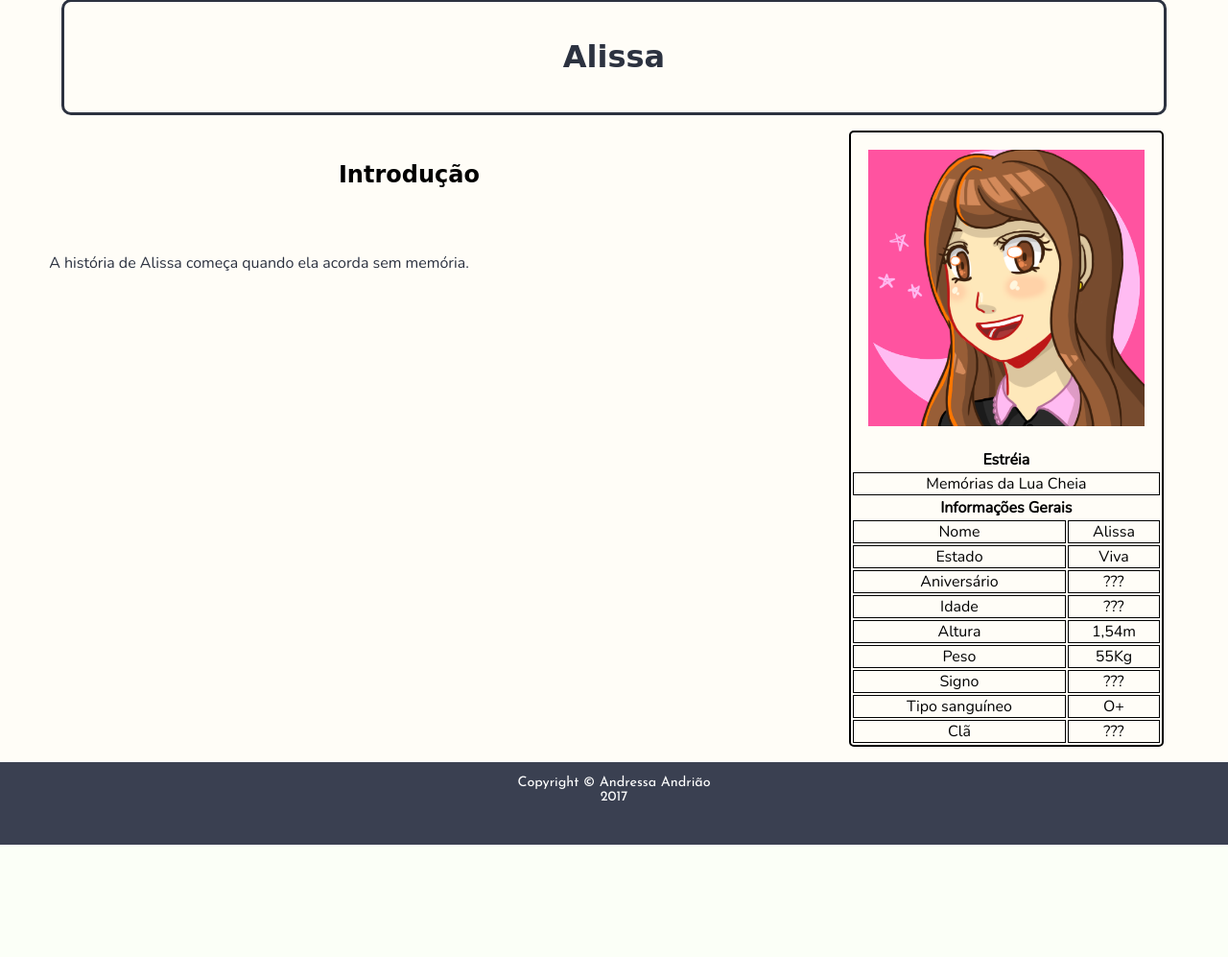
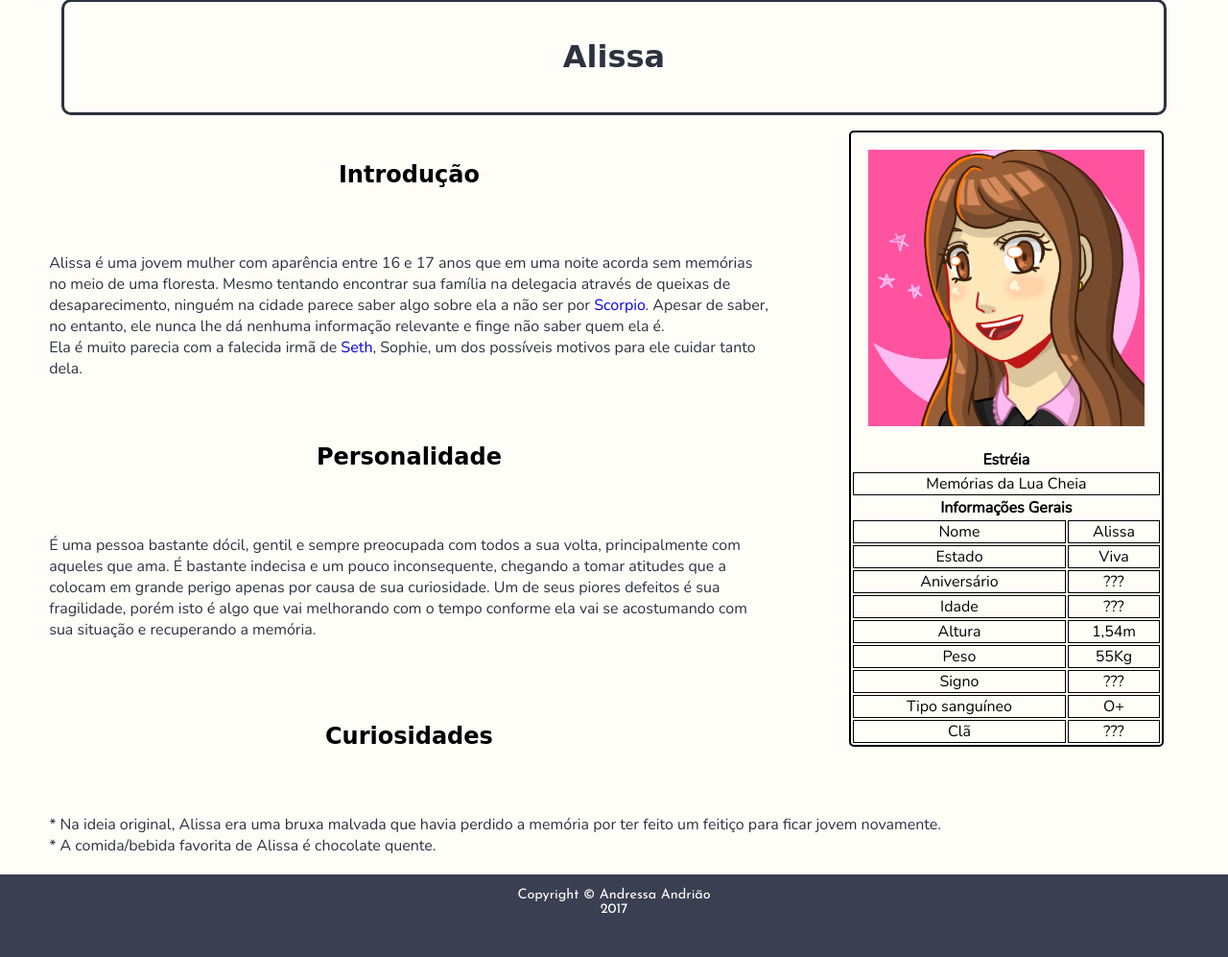
Before and after one commit to andressaandriao/andressaandriaoWebSite, a PHP site: page /livros/memoriasdalua/personagens/alissa.html in a window 1280 px wide. Shown: the part 419-1416 px from the top of the page at 96% size. Before the commit the page ends 1299 px from the top, so only its background shows below. Run offline with PHP 8.4, Linux system fonts and the light colour scheme; some libraries are stand-ins or nearby versions; some web fonts are replaced.

Commit message:
Modificacoes no perfil da Alissa

```diff
--- a/livros/memoriasdalua/personagens/alissa.html
+++ b/livros/memoriasdalua/personagens/alissa.html
@@ -88,8 +88,16 @@
 	    		</table>
 	    	</div>
 	    	<h2>Introdução</h2>
-	    	<p style="text-align:left;margin:0em 2em;">A história de Alissa começa quando ela acorda sem memória.</p>
+	    	<p style="text-align:left;margin:0em 2em;">Alissa é uma jovem mulher com aparência entre 16 e 17 anos que em uma noite acorda sem memórias no meio de uma floresta. Mesmo tentando encontrar sua família na delegacia através de queixas de desaparecimento, ninguém na cidade parece saber algo sobre ela a não ser por <a href="../personagens/scorpio.html">Scorpio</a>. Apesar de saber, no entanto, ele nunca lhe dá nenhuma informação relevante e finge não saber quem ela é.<br/>
+	    	Ela é muito parecia com a falecida irmã de <a href="../personagens/seth.html">Seth</a>, Sophie, um dos possíveis motivos para ele cuidar tanto dela.</p>
+	    	<h2>Personalidade</h2>
+	    	<p style="text-align:left;margin:0em 2em;">É uma pessoa bastante dócil, gentil e sempre preocupada com todos a sua volta, principalmente com aqueles que ama. É bastante indecisa e um pouco inconsequente, chegando a tomar atitudes que a colocam em grande perigo apenas por causa de sua curiosidade. Um de seus piores defeitos é sua fragilidade, porém isto é algo que vai melhorando com o tempo conforme ela vai se acostumando com sua situação e recuperando a memória.</p>
 	    	<br/>
+	    	<h2>Curiosidades</h2>
+	    	<p style="text-align:left;margin:0em 2em;">
+	    		* Na ideia original, Alissa era uma bruxa malvada que havia perdido a memória por ter feito um feitiço para ficar jovem novamente.<br/>
+	    		* A comida/bebida favorita de Alissa é chocolate quente.
+	    	</p>
 	  	</div>
 	</div>
     <div id="footer">
--- a/livros/memoriasdalua/personagens/scorpio.html
+++ b/livros/memoriasdalua/personagens/scorpio.html
@@ -89,7 +89,7 @@
 	    		</table>
 	    	</div>
 	    	<h2>Introdução</h2>
-	    	<p style="text-align:left;margin:0em 2em;">Scorpio é um homem rico, irônico e extremamente misterioso. Amado por quase todos da cidade por causa de toda a inovação que trouxe, mas odiado por alguns poucos que acreditam ver além de sua fachada. É o homem mais cobiçado da cidade pelas mulheres, mas não se interessa por ninguém, ou melhor, era o que parecia até Alissa aparecer na jogada e por algum motivo ainda mais misterioso do que ele, despertar seu interesse.</p>
+	    	<p style="text-align:left;margin:0em 2em;">Scorpio é um homem rico, irônico e extremamente misterioso. Amado por quase todos da cidade por causa de toda a inovação que trouxe, mas odiado por alguns poucos que acreditam ver além de sua fachada. É o homem mais cobiçado da cidade pelas mulheres, mas não se interessa por ninguém, ou melhor, era o que parecia até <a href="../personagens/alissa.html">Alissa</a> aparecer na jogada e por algum motivo ainda mais misterioso do que ele, despertar seu interesse.</p>
 	    	<br/>
 	  	</div>
 	</div>
--- a/livros/memoriasdalua/personagens/styleCharacter.css
+++ b/livros/memoriasdalua/personagens/styleCharacter.css
@@ -27,3 +27,7 @@
 	font-family: 'Nunito', sans-serif;
 	text-align: center;
 }
+
+#body-center li{
+	font-family: 'Nunito', sans-serif;
+}
```
